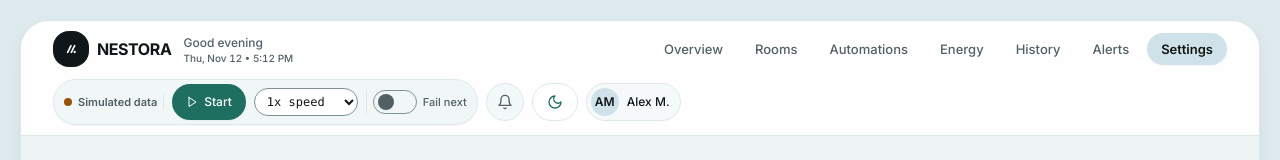
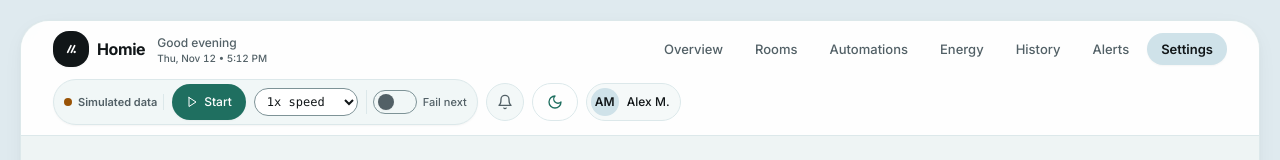
Before and after one commit to shalinireddy67/Homie-SmartSpace, a React (Vite) app: page /settings in a window 1280 px wide. Shown: the top 160 px of the page. Built offline with nearby package versions, Linux system fonts and the light colour scheme.

Commit message:
chore: update branding to Homie and set document title

```diff
--- a/index.html
+++ b/index.html
@@ -4,7 +4,7 @@
     <meta charset="UTF-8" />
     <link rel="icon" type="image/svg+xml" href="/favicon.svg" />
     <meta name="viewport" content="width=device-width, initial-scale=1.0" />
-    <title>NESTORA — Smart Home & IoT Control Dashboard</title>
+    <title>Homie — Smart Home & IoT Control Dashboard</title>
     <!-- Prevent flash of unstyled theme -->
     <script>
       (function () {
--- a/src/constants/branding.ts
+++ b/src/constants/branding.ts
@@ -3,9 +3,9 @@
  * All UI labels, titles, and headers must consume these constants
  * to allow effortless product renaming.
  */
-export const APP_NAME = 'NESTORA';
+export const APP_NAME = 'Homie';
 export const APP_TAGLINE = 'Smart Home & IoT Control Dashboard';
 export const APP_DESCRIPTION =
   'A high-performance simulated dashboard for multi-room IoT devices, live energy analytics, and automated home intelligence.';
 export const APP_VERSION = '0.1.0';
-export const APP_COPYRIGHT = '© 2026 NESTORA IoT Labs. Simulated Data Environment.';
+export const APP_COPYRIGHT = '© 2026 Homie IoT Labs. Simulated Data Environment.';
```
